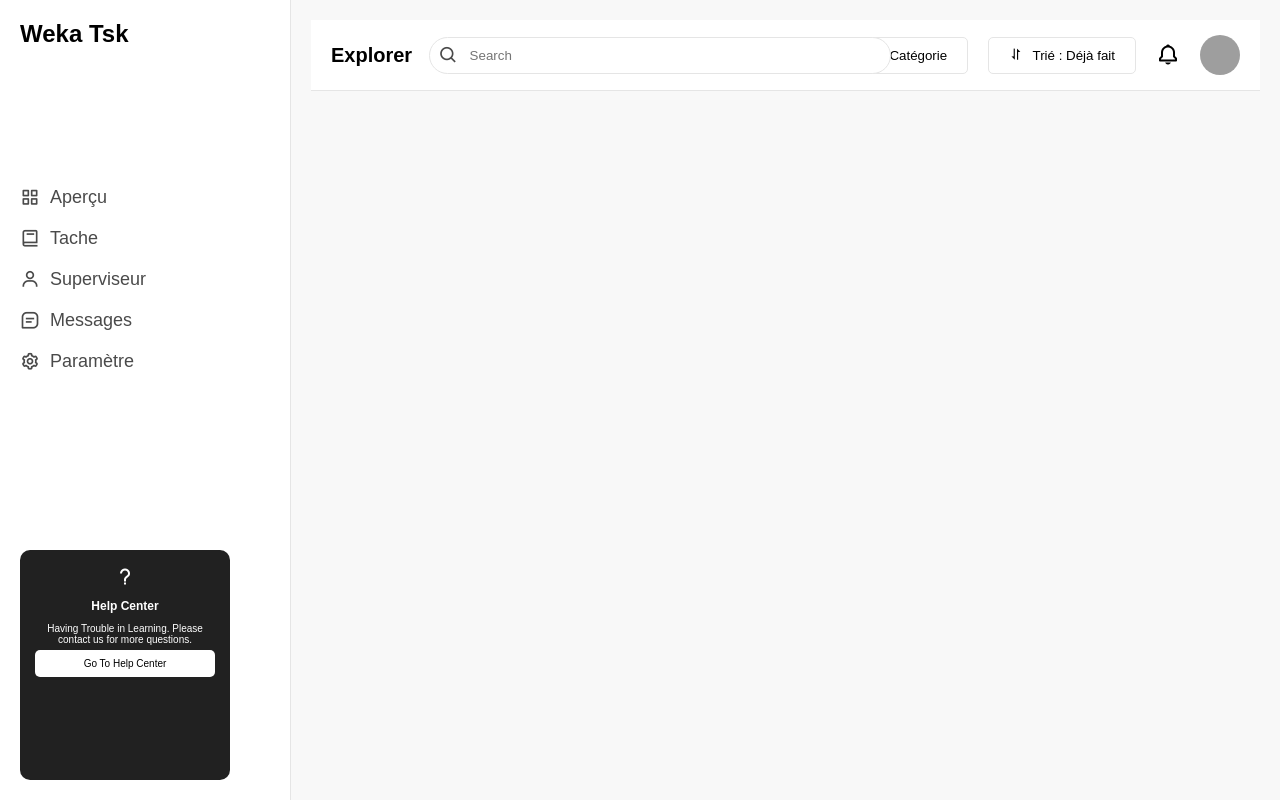
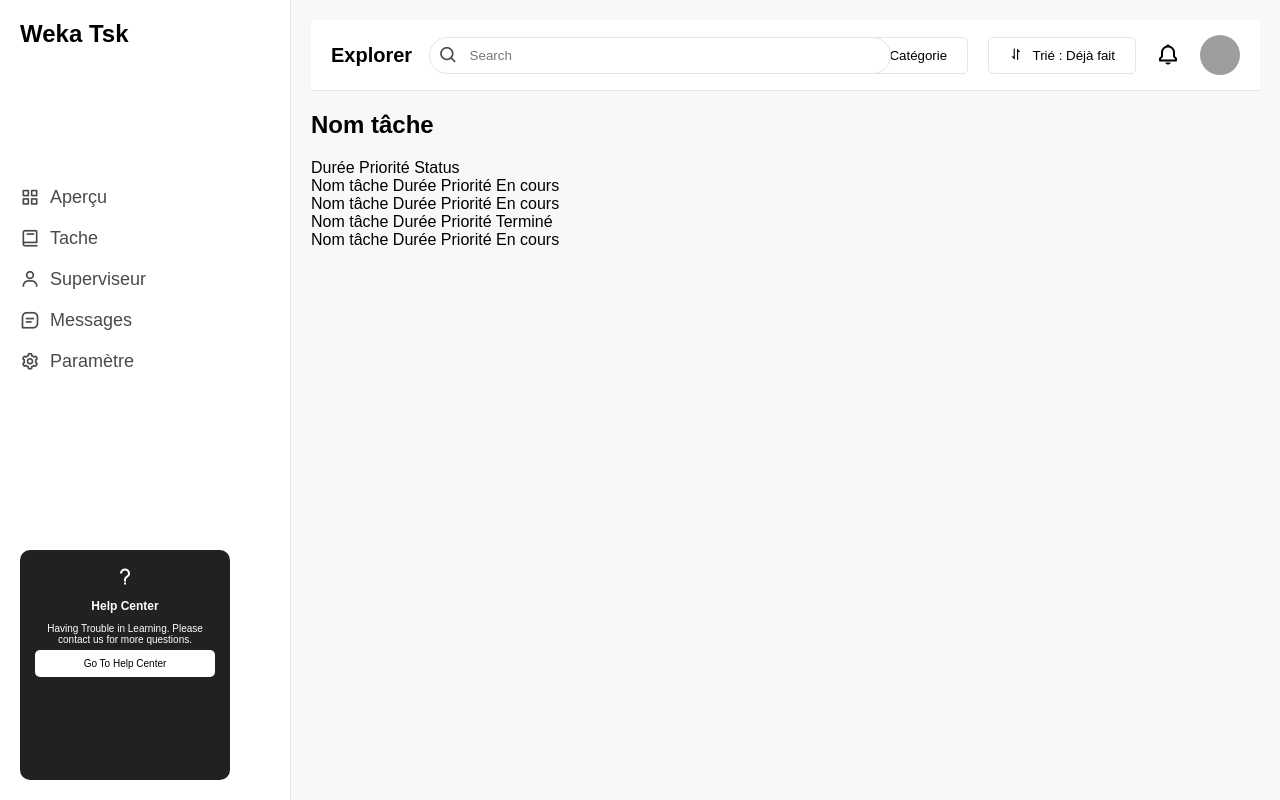
Before and after one commit to gsoluttech/gestion_taches, a PHP site: page /resources/views/task.php in a window 1280 px wide. Run offline with PHP 8.4, Linux system fonts and the light colour scheme; grey boxes are pictures that could not be loaded.

Commit message:
new branch for me

```diff
--- a/resources/views/task.php
+++ b/resources/views/task.php
@@ -26,7 +26,39 @@
         </div>
     </header>
     <div class="content">
-        <!-- Espace vide pour le contenu principal -->
+    <div class="task-container">
+    <div class="task-header">
+        <h2>Nom tâche</h2>
+        <span>Durée</span>
+        <span>Priorité</span>
+        <span>Status</span>
+    </div>
+    <div class="task-item">
+        <span class="task-name">Nom tâche</span>
+        <span class="task-duration">Durée</span>
+        <span class="task-priority">Priorité</span>
+        <span class="task-status in-progress">En cours</span>
+    </div>
+    <div class="task-item">
+        <span class="task-name">Nom tâche</span>
+        <span class="task-duration">Durée</span>
+        <span class="task-priority">Priorité</span>
+        <span class="task-status in-progress">En cours</span>
+    </div>
+    <div class="task-item">
+        <span class="task-name">Nom tâche</span>
+        <span class="task-duration">Durée</span>
+        <span class="task-priority">Priorité</span>
+        <span class="task-status completed">Terminé</span>
+    </div>
+    <div class="task-item">
+        <span class="task-name">Nom tâche</span>
+        <span class="task-duration">Durée</span>
+        <span class="task-priority">Priorité</span>
+        <span class="task-status in-progress">En cours</span>
+    </div>
+</div>
+
     </div>
 </div>
 
```
Also changed, not shown: resources/css/app.css (line endings or trailing spaces).
